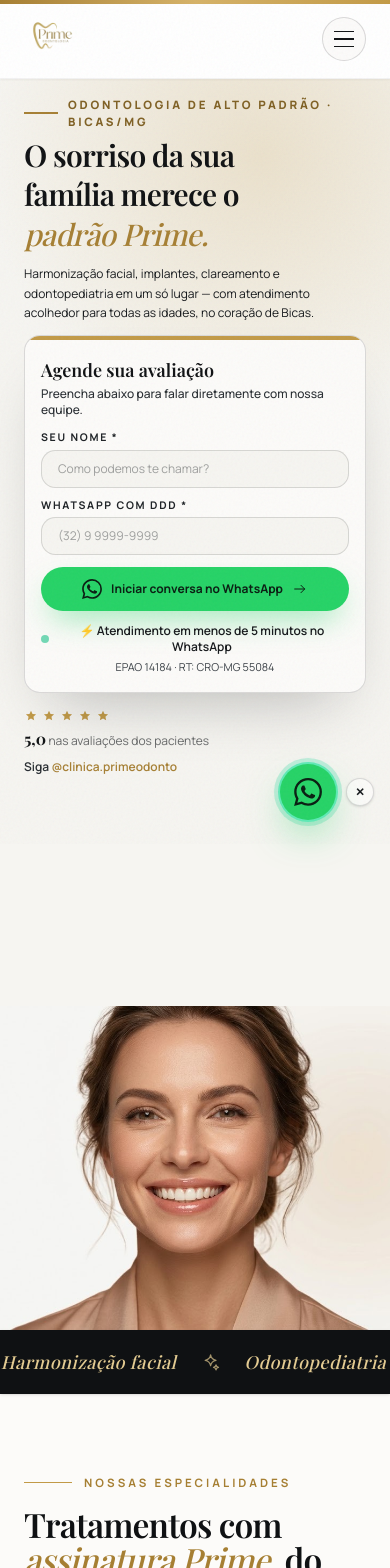
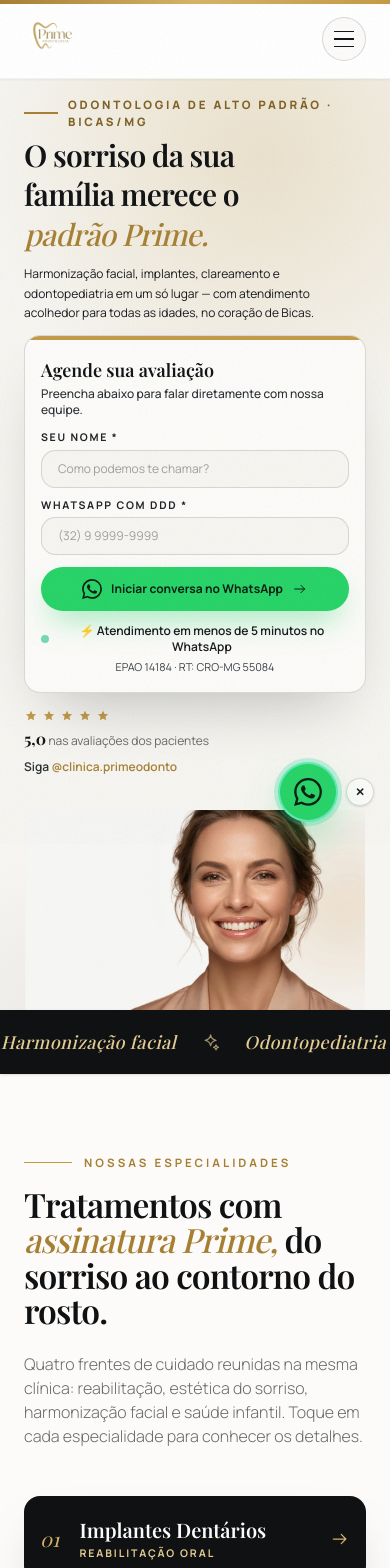
Before and after one commit to nilosvt-sudo/Prime-Odontologia, a React (Vite) app: page / in a window 390 px wide. Shown: the top 1568 px of the page. Built offline with nearby package versions, Linux system fonts and the light colour scheme; a web font is replaced by a local one.

Commit message:
fix: elimina vao no mobile entre avaliacoes e foto preservando desktop

```diff
--- a/src/components/Hero.tsx
+++ b/src/components/Hero.tsx
@@ -30,7 +30,7 @@ export default function Hero() {
     <section
       ref={sectionRef}
       id="inicio"
-      className="relative flex flex-col lg:flex-row items-stretch justify-between gap-4 lg:gap-6 overflow-hidden bg-paper pt-16 sm:pt-18 lg:pt-0 pb-0 mb-0 lg:min-h-[calc(100vh-64px)]"
+      className="relative flex flex-col lg:flex-row items-stretch justify-between gap-y-4 lg:gap-y-0 lg:gap-x-6 overflow-hidden bg-paper pt-16 sm:pt-18 lg:pt-0 pb-0 mb-0 lg:min-h-[calc(100vh-64px)]"
     >
       {/* Atmosfera: brilho dourado suave no topo esquerdo */}
       <motion.div
@@ -53,7 +53,7 @@ export default function Hero() {
       </p>
 
       {/* Coluna esquerda — Textos e Agendamento */}
-      <div className="flex-1 flex items-center justify-center lg:justify-end px-6 sm:px-8 lg:pl-12 lg:pr-2 xl:pr-4 pt-6 sm:pt-8 lg:pt-20 pb-14 sm:pb-16 lg:pb-12 z-10">
+      <div className="flex-1 flex items-center justify-center lg:justify-end px-6 sm:px-8 lg:pl-12 lg:pr-2 xl:pr-4 pt-6 sm:pt-8 lg:pt-20 pb-4 sm:pb-6 lg:pb-12 z-10">
         <motion.div
           initial={reduced ? undefined : { opacity: 0, y: 20 }}
           animate={reduced ? undefined : { opacity: 1, y: 0 }}
@@ -199,12 +199,12 @@ export default function Hero() {
         </motion.div>
       </div>
 
-      {/* Coluna direita — Mulher bem enquadrada vindo da direita com transição suave para o texto */}
-      <div className="order-last lg:order-2 w-full lg:w-[50%] xl:w-[52%] self-stretch relative flex justify-end items-end overflow-hidden pt-0 mt-0 pb-0 mb-0 min-h-[480px] lg:min-h-full">
+      {/* Coluna direita — No mobile logo abaixo das avaliações sem vão; no desktop vindo da direita com transição suave */}
+      <div className="order-last lg:order-2 w-full lg:w-[50%] xl:w-[52%] self-stretch relative flex justify-center lg:justify-end items-end overflow-hidden pt-0 mt-0 pb-0 mb-0 h-auto lg:h-full lg:min-h-[580px]">
         <img
           src="/hero-sorriso.jpg"
           alt="Sorriso radiante — Prime Odontologia"
-          className="lg:absolute lg:top-0 lg:bottom-0 lg:right-0 w-full h-full min-w-[550px] lg:min-w-[650px] object-cover object-[75%_top] block mb-0 align-bottom drop-shadow-none !filter-none select-none"
+          className="w-full max-w-[340px] sm:max-w-[420px] mx-auto block mt-0 mb-0 align-bottom h-auto object-cover object-top drop-shadow-none !filter-none select-none lg:absolute lg:top-0 lg:bottom-0 lg:right-0 lg:max-w-none lg:w-full lg:h-full lg:min-w-[650px] lg:object-[75%_top]"
         />
         {/* Fusão suave de estúdio com o fundo do site na lateral esquerda */}
         <div className="absolute inset-y-0 left-0 w-28 bg-gradient-to-r from-paper via-paper/40 to-transparent pointer-events-none hidden lg:block z-10" />
```
